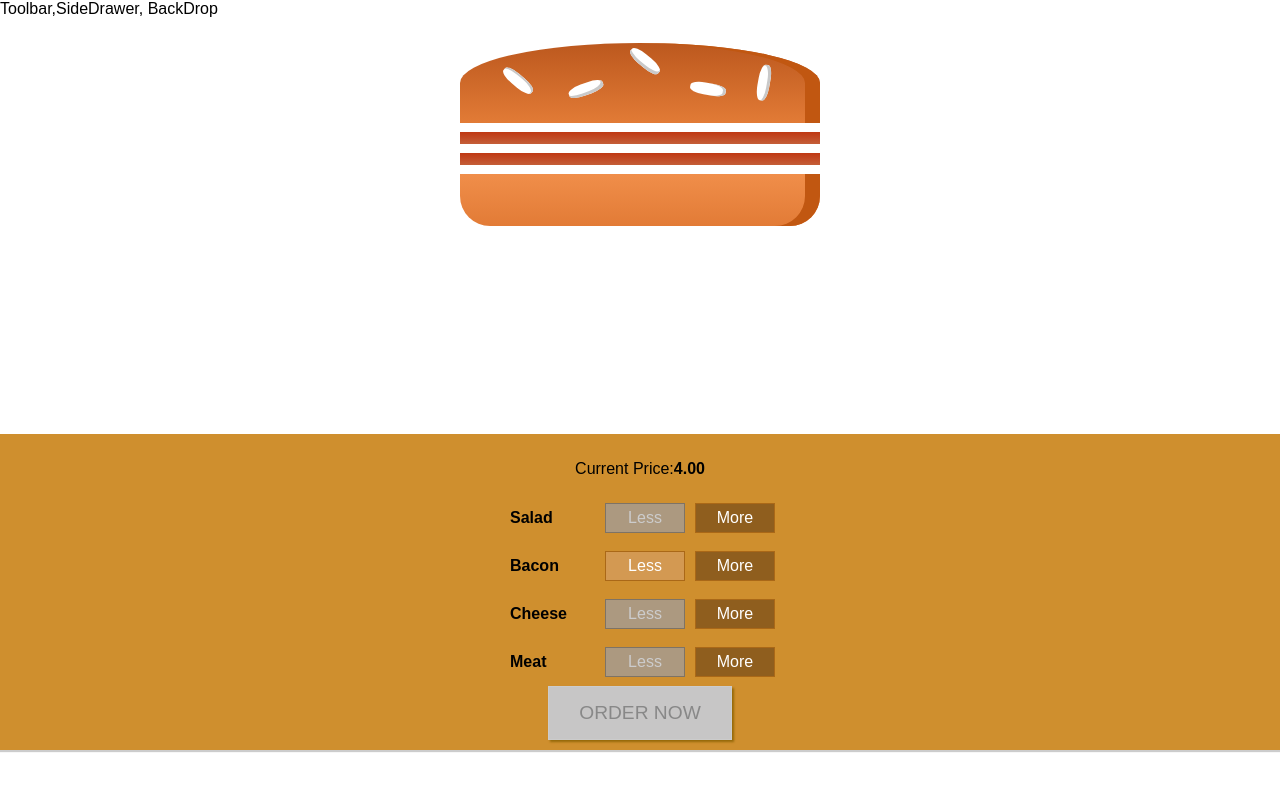
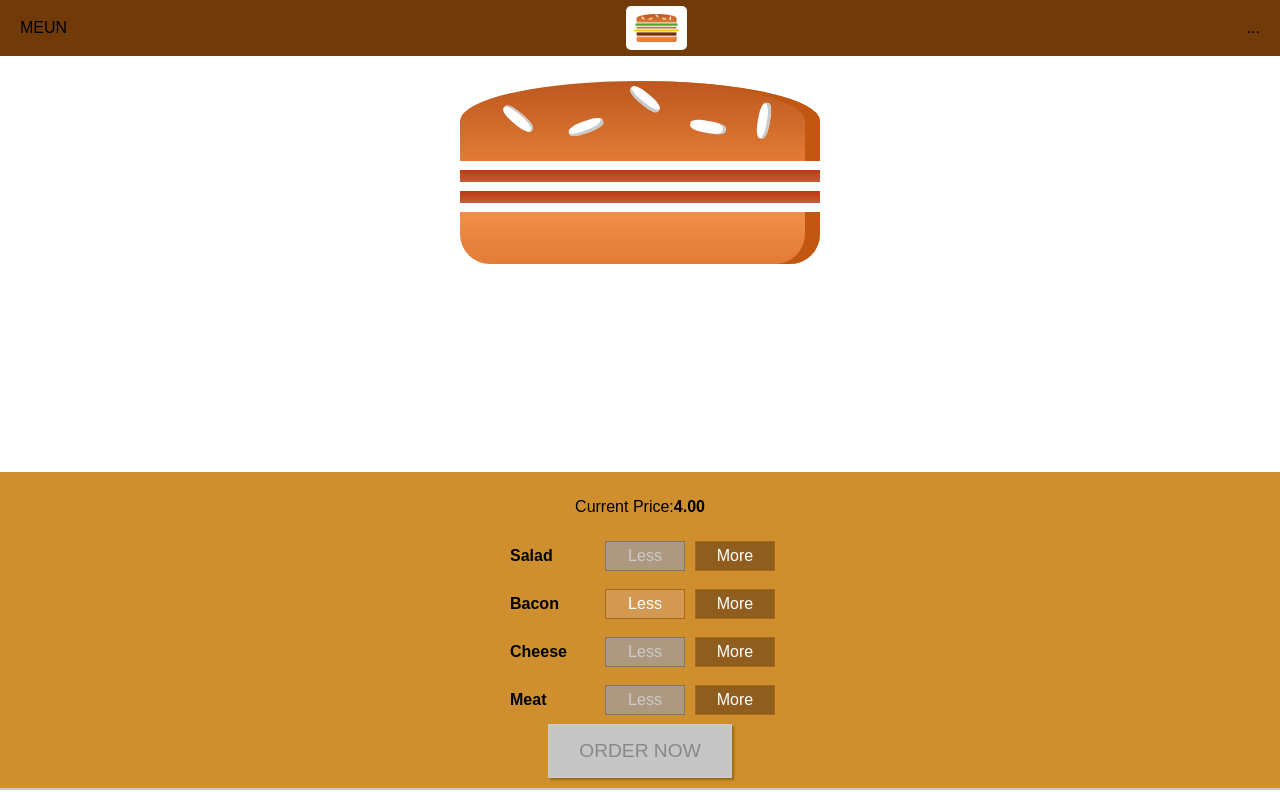
Before and after one commit to peterlxb/react-burger, a React (Create React App) app: page / in a window 1280 px wide. Built offline with nearby package versions, Linux system fonts and the light colour scheme.

Commit message:
Add toolbar and logo image

```diff
--- a/src/components/Layout/Layout.css
+++ b/src/components/Layout/Layout.css
@@ -1,3 +1,3 @@
 .Content {
-  margin-top: 16px;
+  margin-top: 72px;
 }
--- a/src/components/Layout/Layout.js
+++ b/src/components/Layout/Layout.js
@@ -1,10 +1,11 @@
 import React from 'react';
 import Aux from '../../hoc/Aux';
+import Toolbar from '../Navigation/Toolbar/Toolbar';
 import './Layout.css';
 
 const layout = (props) => (
   <Aux>
-    <div>Toolbar,SideDrawer, BackDrop</div>
+    <Toolbar />
     <main className="Content">
       {props.children}
     </main>
--- /dev/null
+++ b/src/components/Logo/Logo.css
@@ -0,0 +1,11 @@
+.Logo {
+  background-color: white;
+  padding: 8px;
+  height: 80%;
+  box-sizing: border-box;
+  border-radius: 5px;
+}
+
+.Logo img {
+  height: 100%;
+}
--- /dev/null
+++ b/src/components/Logo/Logo.js
@@ -0,0 +1,11 @@
+import React from 'react';
+import "./Logo.css";
+import BurgerLogo from '../../assets/images/burger-logo.png';
+
+const logo = (props) => (
+  <div className="Logo">
+    <img src={BurgerLogo} alt="Myburger"/>
+  </div>
+);
+
+export default logo;
--- /dev/null
+++ b/src/components/Navigation/Toolbar/Toolbar.css
@@ -0,0 +1,14 @@
+.Toolbar {
+  height: 56px;
+  width: 100%;
+  position: fixed;
+  top: 0;
+  left: 0;
+  display: flex;
+  justify-content: space-between;
+  align-items: center;
+  background-color: #703B09;
+  padding: 0 20px;
+  box-sizing: border-box;
+  z-index: 90;
+}
--- /dev/null
+++ b/src/components/Navigation/Toolbar/Toolbar.js
@@ -0,0 +1,15 @@
+import React from 'react';
+import './Toolbar.css';
+import Logo from '../../Logo/Logo';
+
+const toolbar = (props) => (
+  <header className="Toolbar">
+    <div>MEUN</div>
+    <Logo />
+    <nav>
+      ...
+    </nav>
+  </header>
+);
+
+export default toolbar;
```
Also changed, not shown: src/assets/images/burger-logo.png (added).
